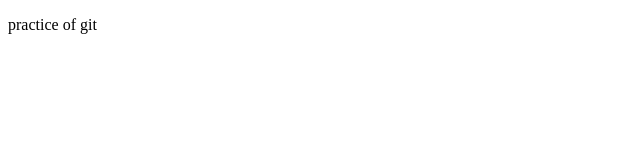
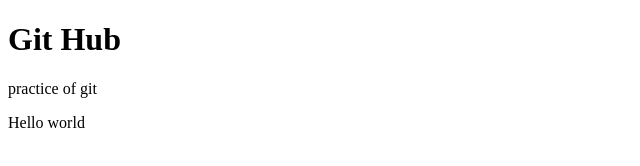
Before and after one commit to Neeraj-Raikwar/practice, a plain HTML site: page Index.html in a window 1280 px wide. Shown: the whole page, without its empty margins (0-640 px from the left). Drawn offline with Linux system fonts and the light colour scheme.

Commit message:
Update Index.html
add new p tag and h1 heading

```diff
--- a/Index.html
+++ b/Index.html
@@ -6,7 +6,11 @@
     <title>practice</title>
 </head>
 <body>
+    <h1> Git Hub</h1>
     <p> practice of git </p>
+    <p>Hello world</p>
+
 
 </body>
+
 </html>
```
